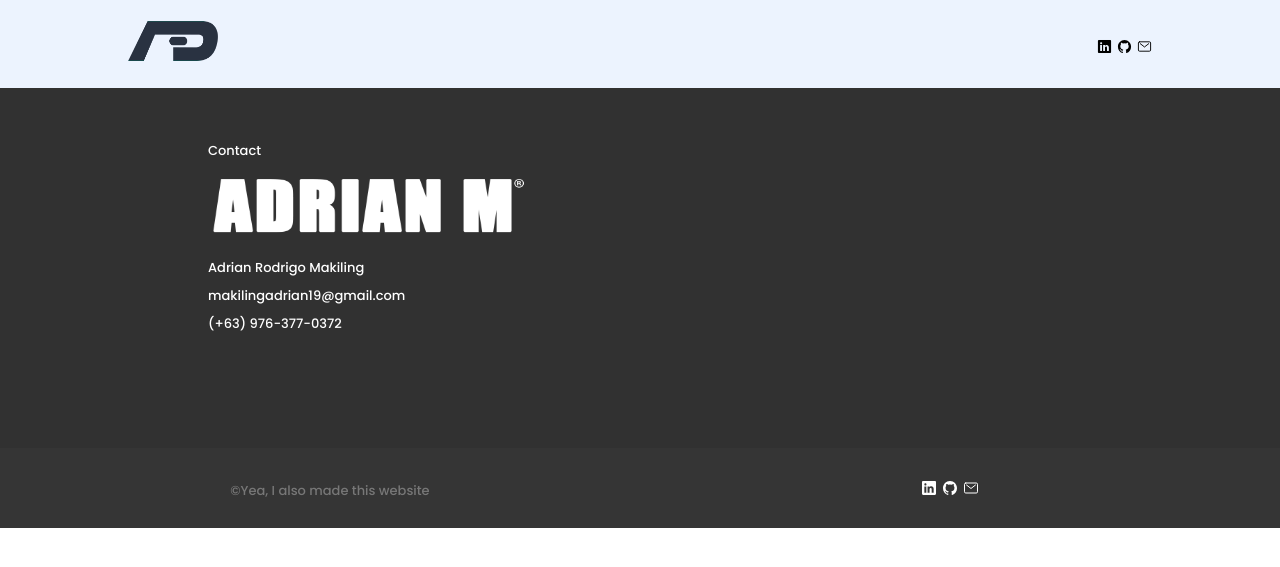
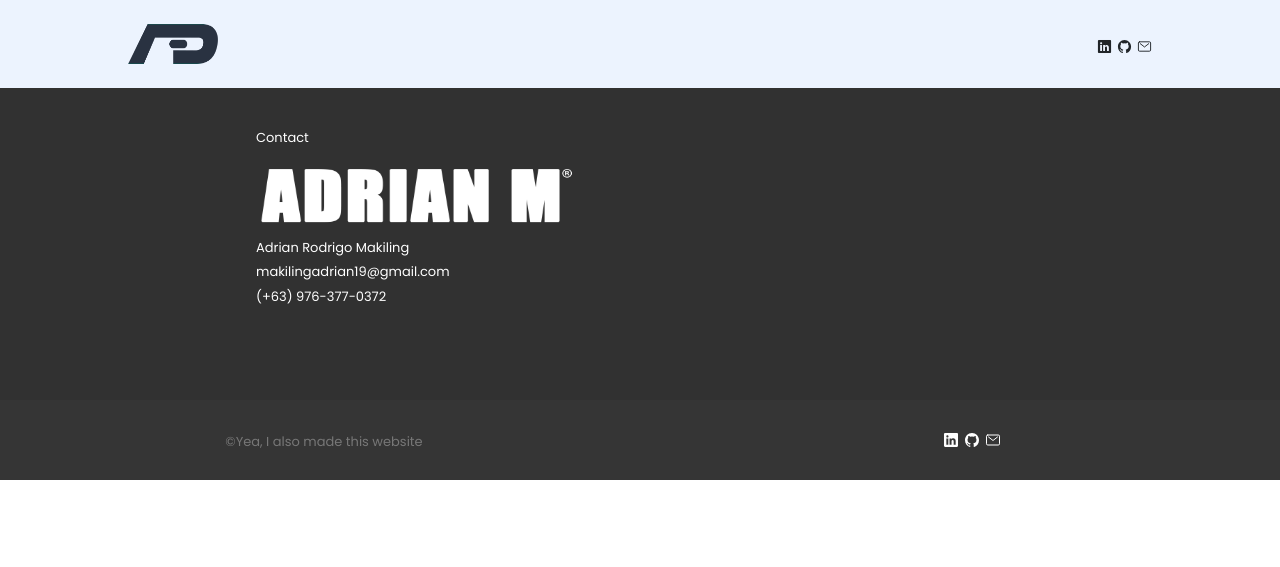
Before and after one commit to JustAADD/Adrian.io, a PHP site: page /main.php in a window 1280 px wide; the page is wider, and only the part inside the window is pictured. Shown: the top 567 px of that part. Run offline with PHP 8.4, Linux system fonts and the light colour scheme; some libraries are stand-ins or nearby versions.

Commit message:
update ko lang ulit

```diff
--- a/assets/css/cnt.css
+++ b/assets/css/cnt.css
@@ -45,78 +45,9 @@ body {
     font-family: var(--body-font);
     font-size: var(--normal-font-size);
     font-weight: 500;
+    max-width: 100%;
+    margin: 0;
+    padding: 0;
+    overflow-x: hidden;
+    white-space: nowrap;
 }
-
-
-.ftc {
-    width: 100%;
-    height: 100vh;
-}
-
-
-/*===== who i am =====*/
-
-.whoiam {
-    width: 100%;
-    height: 100vh;
-    background-color: #ecf3fe;
-}
-
-#idw {
-    padding: 9%;
-    font-family: var(--body-font);
-}
-
-#idwtextlight {
-    text-align: center;
-    font-size: 15px;
-}
-
-#idwtext {
-    font-weight: bold;
-    font-size: 30px;
-}
-
-/*===== cards =====*/
-
-.card {
-    background-color: #d6dde6;
-}
-
-.card img {
-    background-color: #d6dde6;
-}
-
-/*===== try =====*/
-
-
-
-.image-container {
-    position: relative;
-    display: inline-block;
-    max-width: 100%;
-    height: 100%;
-    padding: 5%;
-
-}
-
-.card-img-top {
-    width: 100%;
-    height: auto;
-}
-
-.overlay-text {
-    position: absolute;
-    top: 50%;
-    left: 50%;
-    transform: translate(-50%, -50%);
-    background-color: rgba(0, 0, 0, 0.5);
-    /* Semi-transparent background */
-    color: white;
-    padding: 10px;
-    border-radius: 5px;
-}
-
-
-
-/*===== footer =====*/
--- a/content.php
+++ b/content.php
@@ -10,7 +10,8 @@
     <meta name="viewport" content="width=device-width, initial-scale=1.0">
     <title>ADRIAN.IO</title>
 
-    <link rel="stylesheet" href="./assets/./css//cnt.css">
+
+    <link rel="stylesheet" href="./assets/./css/./cnt.css">
 
     <!--Bootstrap-->
     <link href="https://cdn.jsdelivr.net/npm/bootstrap@5.0.2/dist/css/bootstrap.min.css" rel="stylesheet" integrity="sha384-EVSTQN3/azprG1Anm3QDgpJLIm9Nao0Yz1ztcQTwFspd3yD65VohhpuuCOmLASjC" crossorigin="anonymous">
--- a/main.php
+++ b/main.php
@@ -36,7 +36,7 @@
 
         /*footer*/
         .abovethefooter {
-            height: 28rem;
+            height: 25rem;
             width: 100%;
             background-color: #313131;
 
@@ -46,7 +46,7 @@
             width: 100%;
             height: 0;
             padding: 10%;
-            margin-left: 5rem;
+            margin-left: 8rem;
         }
 
         .abovethefooter p {
@@ -89,11 +89,13 @@
         .f-nav__social ion-icon {
             color: #fff;
         }
-
+        .f-contact{
+            font-weight:normal;
+        }
         .f-name,
         .f-email,
         .f-number {
-            margin-bottom: -5px;
+            margin-bottom: 5px;
             /* Adjust spacing between paragraphs */
         }
 
@@ -108,6 +110,16 @@
                 padding: 10px 0;
                 /* Adjust padding for better spacing on small screens */
             }
+        }
+
+        .content{
+            max-width: 100%;
+            height: 0;
+            margin: 0;
+            padding: 0;
+            overflow-x: hidden;
+            white-space: nowrap;
+
         }
     </style>
 </head>
@@ -150,7 +162,15 @@
     </header>
 
 
+    <!--Content-->
 
+    <div class="content">
+        <?php
+
+        include('content.php');
+
+        ?>
+    </div>
 
 
     <!--FOOTER-->
@@ -158,7 +178,7 @@
     <div class="abovethefooter">
         <div class="section">
             <p class="f-contact">Contact</p>
-            <img src="./assets/./images/Adrian M.png" alt="" style="height:4rem; width: 20rem;">
+            <img src="./assets/./images/Adrian M.png" alt="" style="height:4rem; width: 20rem; margin-bottom: 10px;">
             <p class="f-name">Adrian Rodrigo Makiling</p>
             <p class="f-email">makilingadrian19@gmail.com</p>
             <p class="f-number">(+63) 976-377-0372 </p>
```
Also changed, not shown: other parts of content.php (+0 -78 lines).
